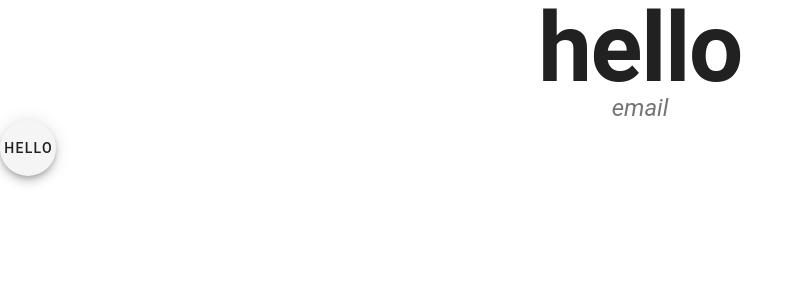
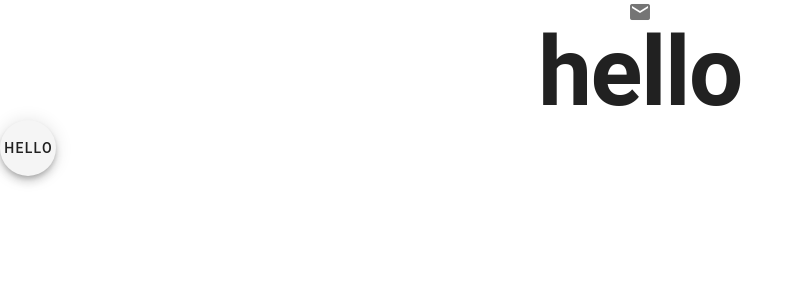
Before and after one commit to TalelMejri/project_vuetify, a Vue app: page / in a window 1280 px wide. Shown: the top 300 px of the page, without its empty margins (0-804 px from the left). Built offline with nearby package versions, Linux system fonts and the light colour scheme; a small style sheet from the web is missing.

Commit message:
fix icons

```diff
--- a/src/App.vue
+++ b/src/App.vue
@@ -1,10 +1,10 @@
 <template>
   <v-app>
 
-
+    <v-icon>mdi-email</v-icon>
     <navbar></navbar>
     <span  class="d-flex justify-center font-weight-bold display-4 ">hello</span>
-    <v-icon>email</v-icon>
+
     <div>
 
       <v-btn  fab class="hidden-md-only">hello</v-btn>
```
